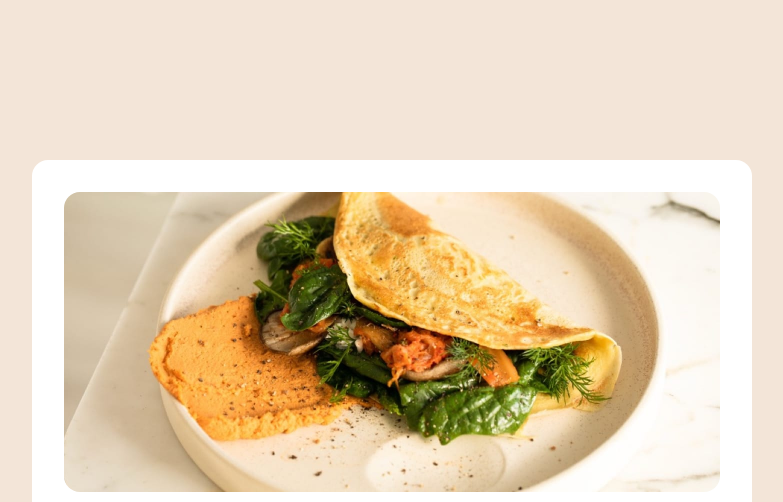
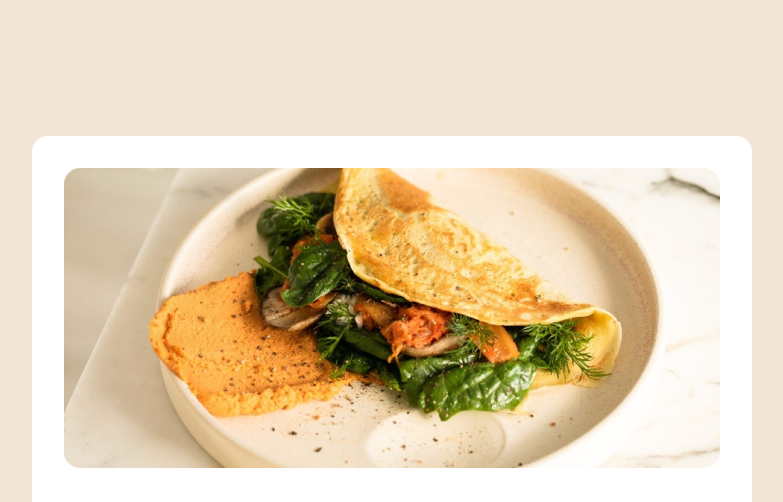
Before and after one commit to Gato513/07-recipe-page-main, a plain HTML site: page index.html in a window 1280 px wide. Shown: the top 502 px of the page, without its empty margins (248-1031 px from the left). Drawn offline with Linux system fonts and the light colour scheme.

Commit message:
ultima version

```diff
--- a/styles.css
+++ b/styles.css
@@ -11,7 +11,7 @@ main {
 	display: flex;
 	align-items: center;
 	justify-content: center;
-	padding: 10rem 0;
+	padding: 8.5rem 0;
 }
 
 h1 {
```
